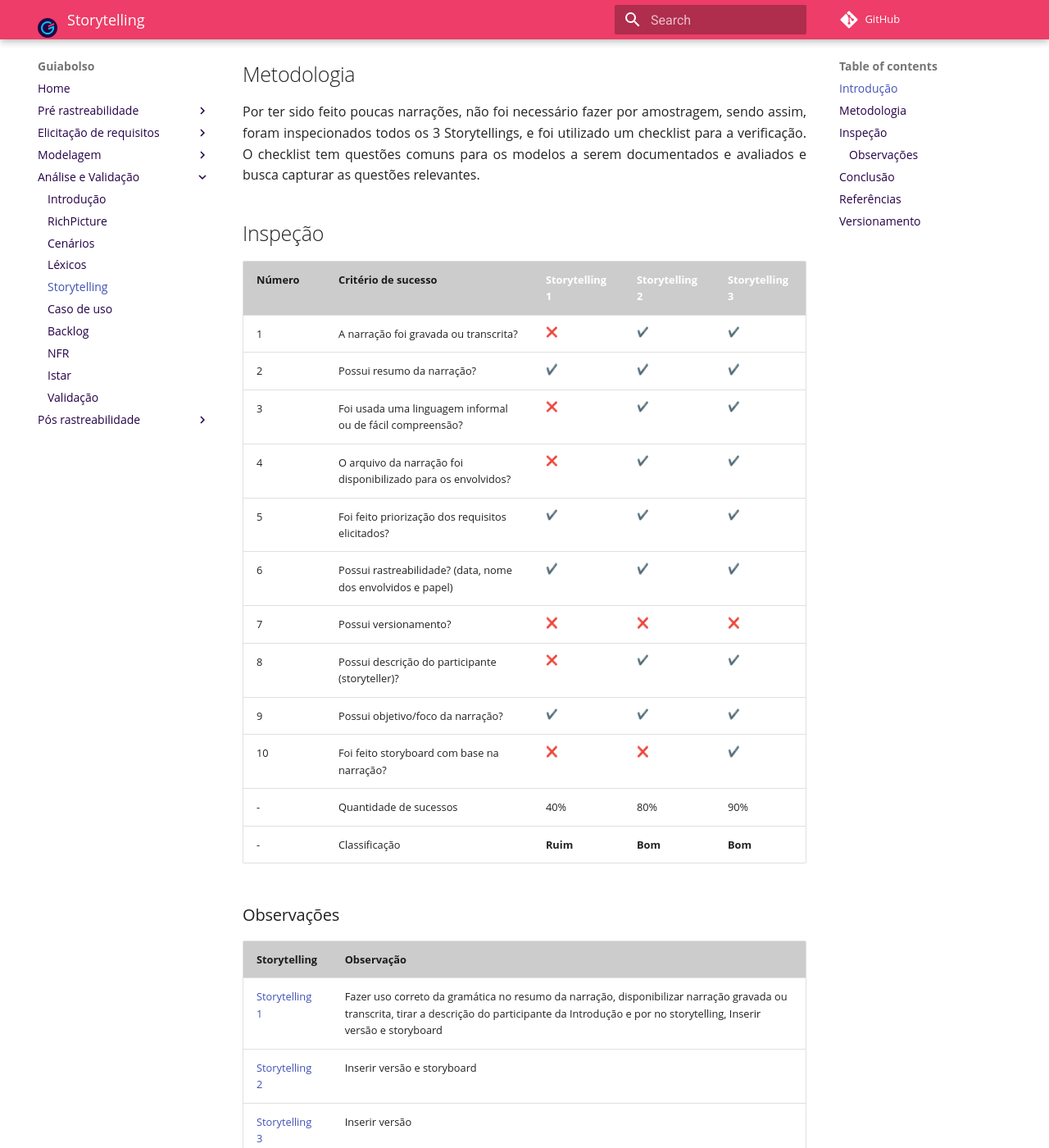
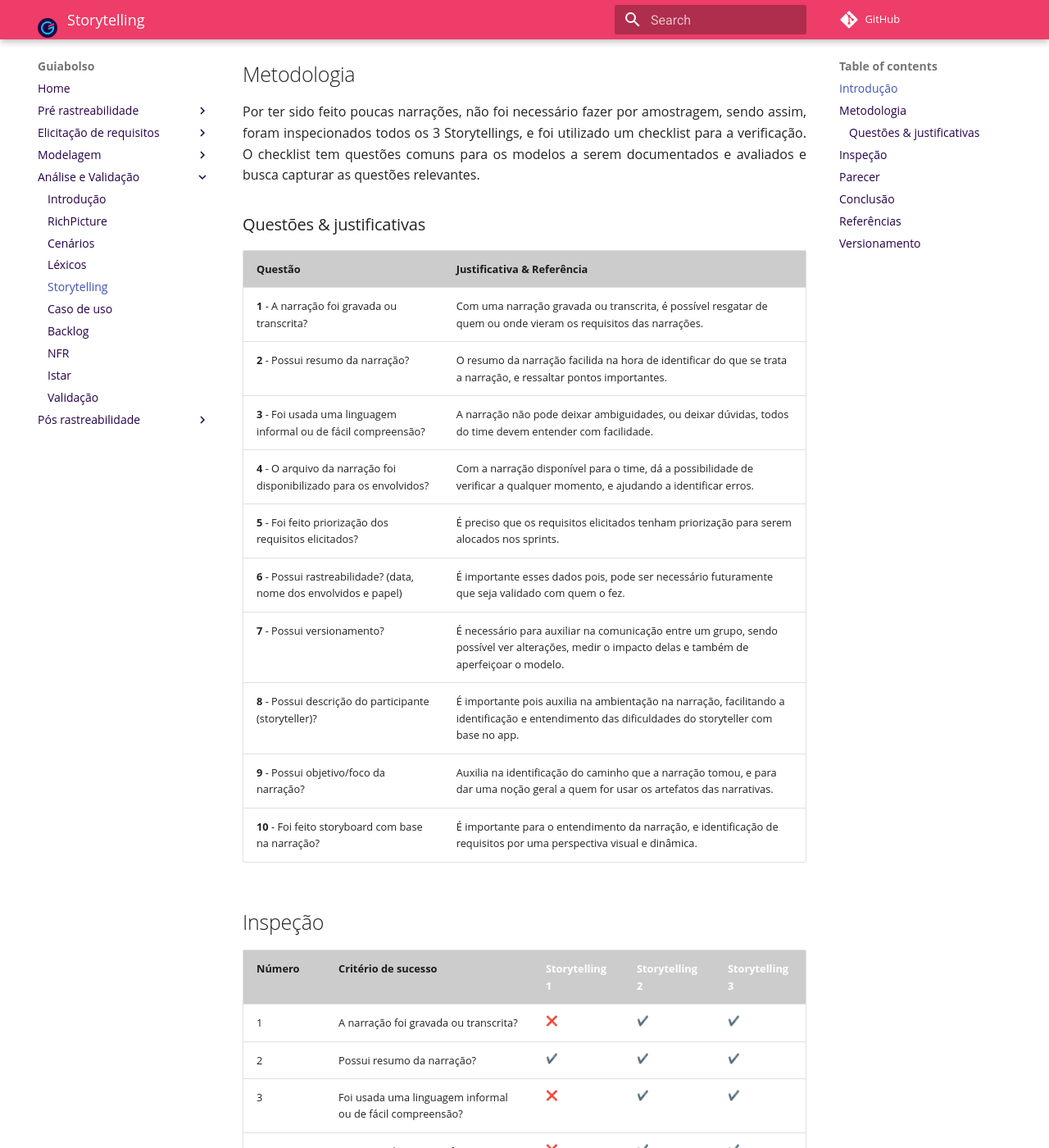
Before and after one commit to fga-disciplinas/2019.1-Guia-Bolso, an MkDocs documentation site: the page built from docs/analise/analise_storytelling.md, in a window 1280 px wide and 1400 px high, scrolled down 274 px. Shown: the whole window at 82% size. Built offline with MkDocs 1.6.1 and Material for MkDocs 9.7.7, drawn with Linux system fonts in a browser that asks for light colours; emoji names are drawn with the system emoji font; comment, search, counter and statistics services are not loaded; old or Windows-style settings are respelled for this version of MkDocs; some of the changed text lies outside the part shown.

Commit message:
Adicionando justificativas das questões e parecer na análise de storytelling

```diff
--- a/docs/analise/analise_storytelling.md
+++ b/docs/analise/analise_storytelling.md
@@ -6,6 +6,21 @@
 
 ## Metodologia
 Por ter sido feito poucas narrações, não foi necessário fazer por amostragem, sendo assim, foram inspecionados todos os 3 Storytellings, e foi utilizado um checklist para a verificação. O checklist tem questões comuns para os modelos a serem documentados e avaliados e busca capturar as questões relevantes.
+
+### Questões & justificativas
+
+| Questão |Justificativa & Referência |
+|--|--|
+| **1** - A narração foi gravada ou transcrita? | Com uma narração gravada ou transcrita, é possível resgatar de quem ou onde vieram os requisitos das narrações.|
+| **2** - Possui resumo da narração?| O resumo da narração facilida na hora de identificar do que se trata a narração, e ressaltar pontos importantes.|
+| **3** - Foi usada uma linguagem informal ou de fácil compreensão?| A narração não pode deixar ambiguidades, ou deixar dúvidas, todos do time devem entender com facilidade.|
+| **4** - O arquivo da narração foi disponibilizado para os envolvidos?| Com a narração disponível para o time, dá a possibilidade de verificar a qualquer momento, e ajudando a identificar erros.|
+| **5** - Foi feito priorização dos requisitos elicitados?| É preciso que os requisitos elicitados tenham priorização para serem alocados nos sprints.|
+| **6** - Possui rastreabilidade? (data, nome dos envolvidos e papel)| É importante esses dados pois, pode ser necessário futuramente que seja validado com quem o fez. |
+| **7** - Possui versionamento?| É necessário para auxiliar na comunicação entre um grupo, sendo possível ver alterações, medir o impacto delas e também de aperfeiçoar o modelo.|
+| **8** - Possui descrição do participante (storyteller)?| É importante pois auxilia na ambientação na narração, facilitando a identificação e entendimento das dificuldades do storyteller com base no app.|
+| **9** - Possui objetivo/foco da narração?| Auxilia na identificação do caminho que a narração tomou, e para dar uma noção geral a quem for usar os artefatos das narrativas.|
+| **10** - Foi feito storyboard com base na narração?| É importante para o entendimento da narração, e identificação de requisitos por uma perspectiva visual e dinâmica.|
 
 ## Inspeção
 
@@ -24,13 +39,14 @@
 |-| Quantidade de sucessos | 40% | 80% | 90% |
 |-| Classificação | **Ruim**  | **Bom** | **Bom** | |
 
-### Observações
 
-| Storytelling | Observação |
-|--|--|
-|[Storytelling 1](../../elicitacao-de-requisitos/storytelling/#storytelling-1-interesse-do-usuario)|Fazer uso correto da gramática no resumo da narração, disponibilizar narração gravada ou transcrita, tirar a descrição do participante da Introdução e por no storytelling, Inserir versão e storyboard|
-|[Storytelling 2](../../elicitacao-de-requisitos/storytelling/#storytelling-2-utilizando-a-aba-guia)|Inserir versão e storyboard|
-|[Storytelling 3](../../elicitacao-de-requisitos/storytelling/#sorytelling-3-utilizando-conta-manual)|Inserir versão|
+## Parecer
+
+| **Storytelling** | **Autor** | **Parecer**|
+|--|--|--|
+|[Storytelling 1](../../elicitacao-de-requisitos/storytelling/#storytelling-1-interesse-do-usuario)|[Lucas Machado](https://github.com/lmmLucasMachado) |Fazer uso correto da gramática no resumo da narração, disponibilizar narração gravada ou transcrita, tirar a descrição do participante da Introdução e por no storytelling, Inserir versão e storyboard|
+|[Storytelling 2](../../elicitacao-de-requisitos/storytelling/#storytelling-2-utilizando-a-aba-guia)|[Lucas Machado](https://github.com/lmmLucasMachado) |Inserir versão e storyboard|
+|[Storytelling 3](../../elicitacao-de-requisitos/storytelling/#sorytelling-3-utilizando-conta-manual)| [Marcelo Araújo](https://github.com/santosm46)| Inserir versão|
 
 ## Conclusão
 O storytelling 1 ficou bem atrás dos outros dois, e nenhum possui versionamento, mas no geral, foram narradas boas histórias e foi possível elicitar uma quantidade aceitável de requisitos.
@@ -44,3 +60,4 @@
 | Data | Versão | Descrição | Autor |
 |--|--|--|--|
 | 10/06/2019 | 1.0 | Adicionando inspeção |  [Lucas Machado](https://github.com/lmmLucasMachado) e [Marcelo Araújo](https://github.com/santosm46) |
+| 24/06/2019 | 1.1 | Adicionando justificativas das questões |  [Lucas Machado](https://github.com/lmmLucasMachado) e [Marcelo Araújo](https://github.com/santosm46) |
```
